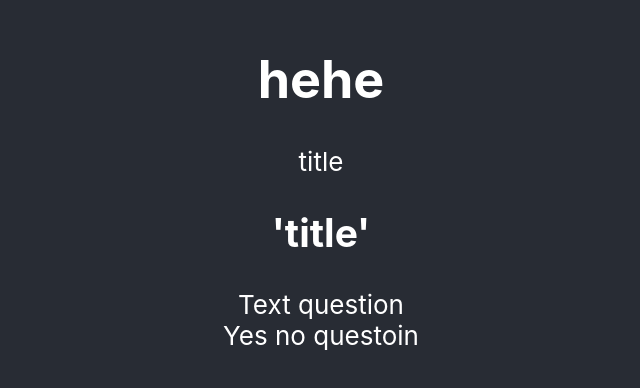
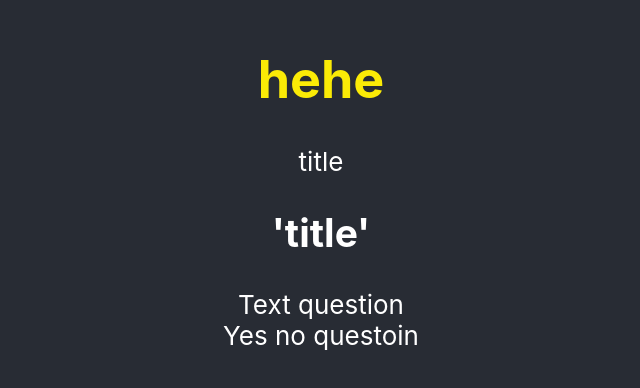
Before and after one commit to toantrongnguyen/demo_git, a React (Create React App) app: page / in a window 1280 px wide. Shown: the part 218-606 px from the top of the page, without its empty margins (319-959 px from the left). Built offline with nearby package versions, Linux system fonts and the light colour scheme.

Commit message:
refs bug #2019 Sửa style h1

```diff
--- a/src/App.css
+++ b/src/App.css
@@ -20,3 +20,7 @@
 .App-link {
   color: #09d3ac;
 }
+
+h1{
+  color: #fbeb06;
+}
```
